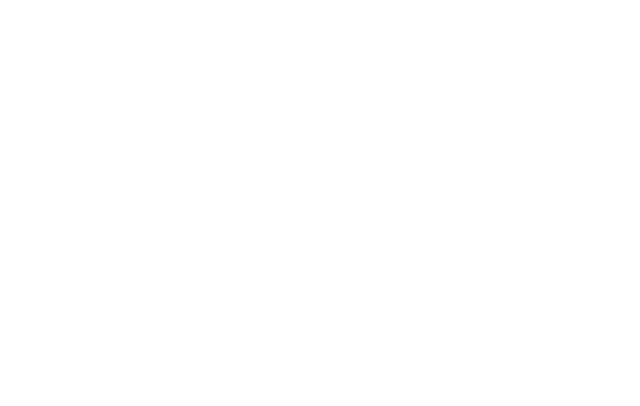
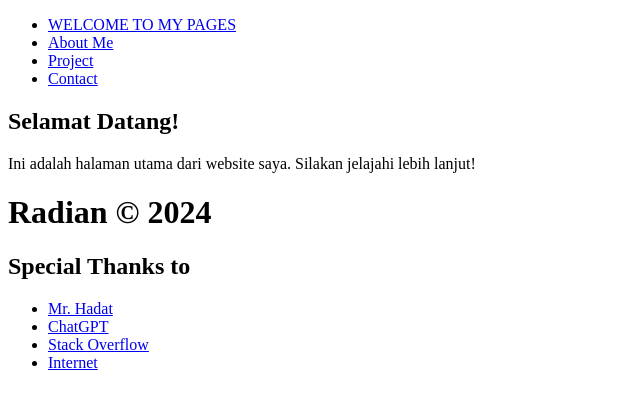
Before and after one commit to RaINT777/learning-Html-Css-Sass, a plain HTML site: page index.html in a window 1280 px wide. Shown: the whole page, without its empty margins (0-640 px from the left). Drawn offline with nearby package versions, Linux system fonts and the light colour scheme; files that its build step writes are made by us from their sources.

Commit message:
Update inside Html

```diff
--- a/index.html
+++ b/index.html
@@ -3,11 +3,38 @@
 <head>
 	<meta charset="UTF-8">
 	<meta name="viewport" content="width=device-width, initial-scale=1.0">
-	<title>Document</title>
+	<title>About me</title>
 	<link rel="stylesheet" href="index.css">
 </head>
 <body>
-
-
+	<!-- Navbar -->
+	<nav>
+    	<ul>
+        	<li><a href="#">WELCOME TO MY PAGES</a></li>
+        	<li><a href="./pages/About.html">About Me</a></li>
+        	<li><a href="./pages/Project.html">Project</a></li>
+        	<li><a href="./pages/Contact.html">Contact</a></li>
+    	</ul>
+	</nav>
+	<!-- Content -->
+	<section class="welcome-section">
+        <div>
+            <h1>Selamat Datang!</h1>
+            <p>Ini adalah halaman utama dari website saya. Silakan jelajahi lebih lanjut!</p>
+        </div>
+    </section>
+	<!-- Footer -->
+	<footer>
+    <div class="footer-content">
+        <h1>Radian &copy; 2024</h1>
+        <h2>Special Thanks to</h2>
+        <ul>
+            <li><a href="#">Mr. Hadat</a></li>
+            <li><a href="#">ChatGPT</a></li>
+            <li><a href="#">Stack Overflow</a></li>
+            <li><a href="#">Internet</a></li>
+        </ul>
+    </div>
+</footer>
 </body>
 </html>
```
Also changed, not shown: pages/About.html (added, +11 -0 lines), pages/Contact.html (added, +14 -0 lines), pages/Project.html (added, +11 -0 lines).
